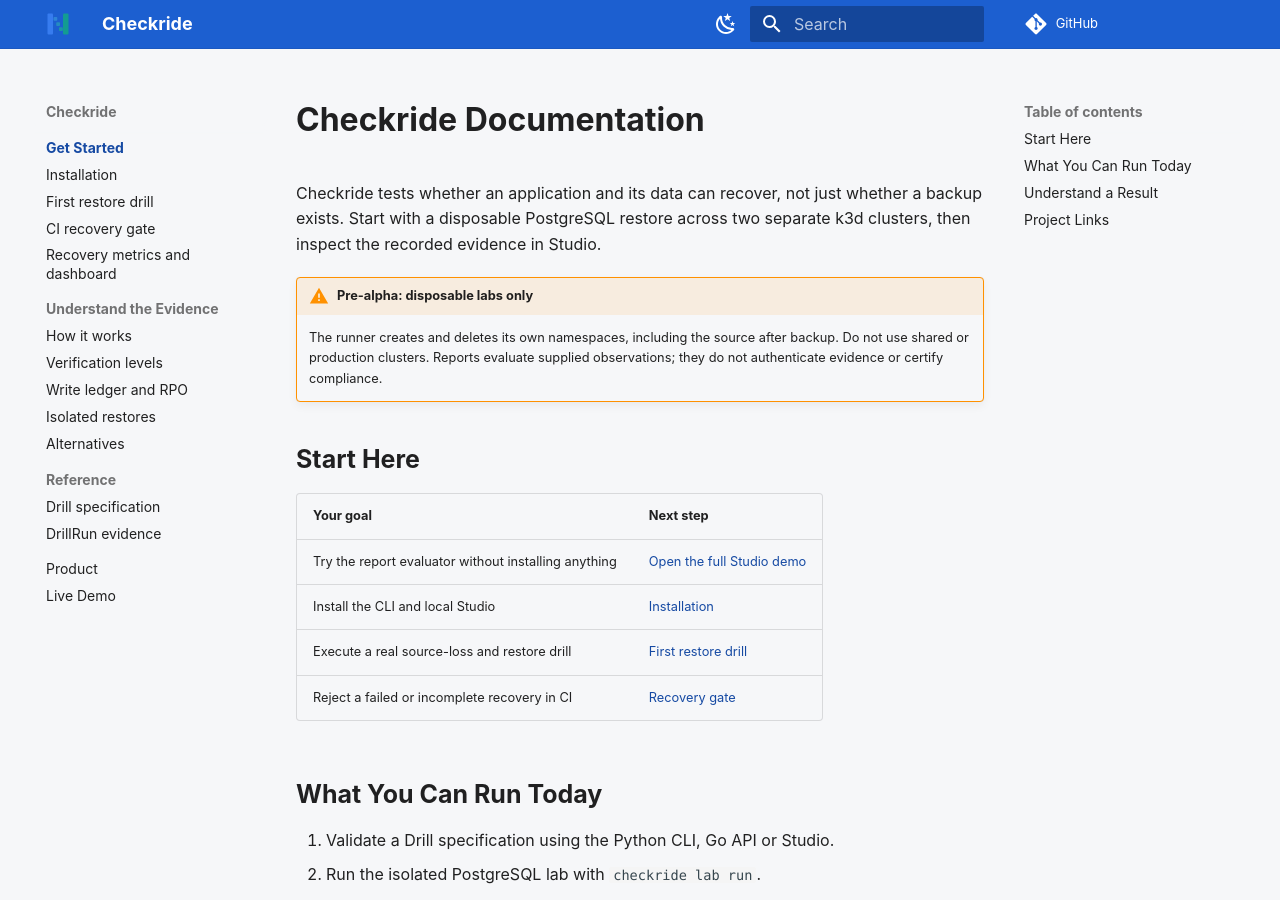
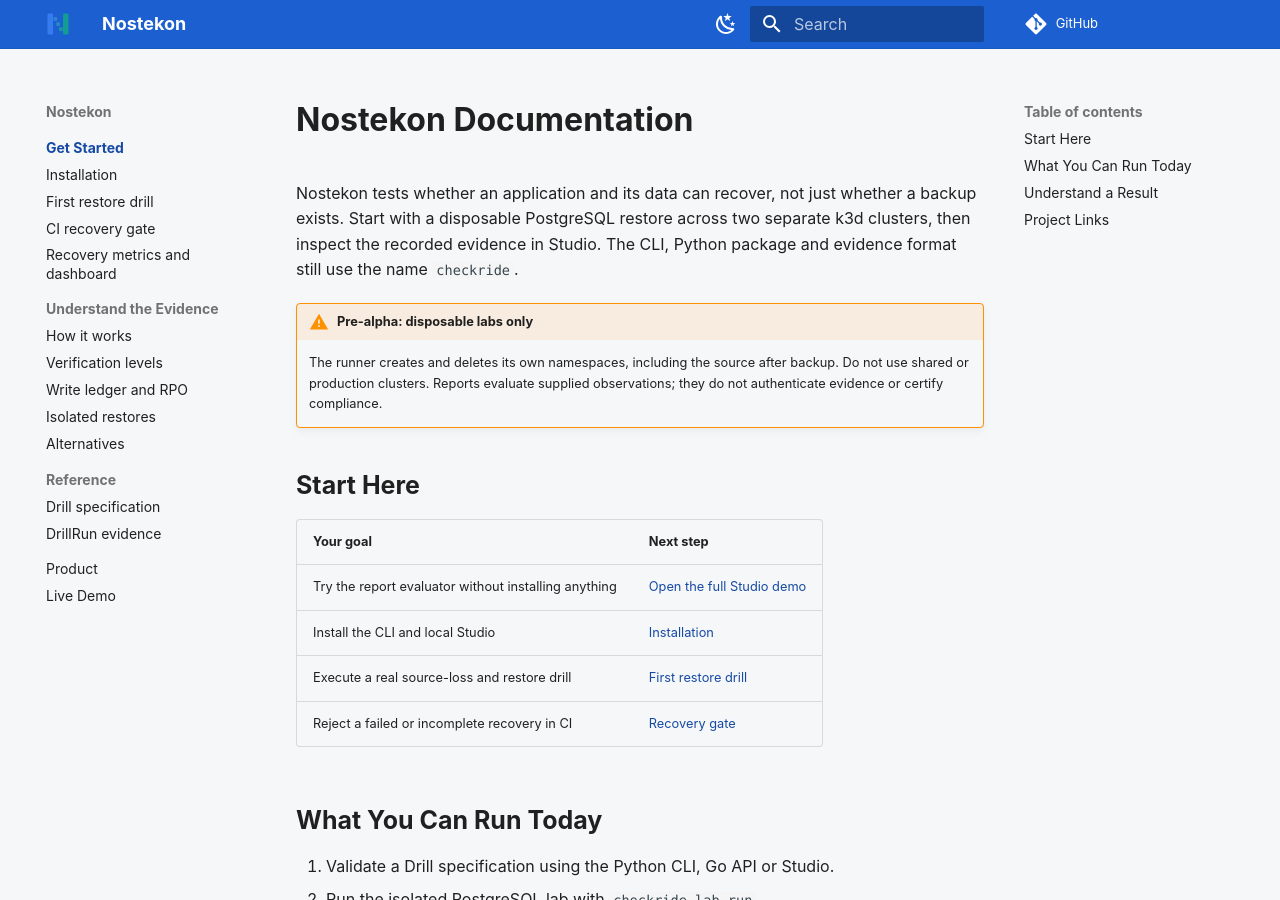
Before and after one commit to jagarkarlo/checkride, an MkDocs documentation site: the page built from site/src/content/docs/index.md, in a window 1280 px wide and 900 px high. Built offline with MkDocs 1.6.1 and Material for MkDocs 9.7.7, drawn with Linux system fonts in a browser that asks for light colours; some web fonts are replaced; comment, search, counter and statistics services are not loaded.

Commit message:
docs(brand): rename the documentation to Nostekon and note the unchanged CLI name

```diff
--- a/mkdocs.yml
+++ b/mkdocs.yml
@@ -1,4 +1,4 @@
-site_name: Checkride
+site_name: Nostekon
 site_description: Run an isolated recovery drill. Inspect what survived.
 docs_dir: site/src/content/docs
 site_dir: site/public/docs
```
Also changed, not shown: site/src/content/docs/comparison.md, site/src/content/docs/concepts/how-it-works.md, site/src/content/docs/concepts/isolated-restores.md, site/src/content/docs/concepts/write-ledger-rpo.md, site/src/content/docs/guides/ci-recovery-gate.md, site/src/content/docs/guides/k3d-isolated-restore.md, site/src/content/docs/index.md, site/src/content/docs/reference/drillrun-evidence.md, site/src/content/docs/start.md, 1 other file.
